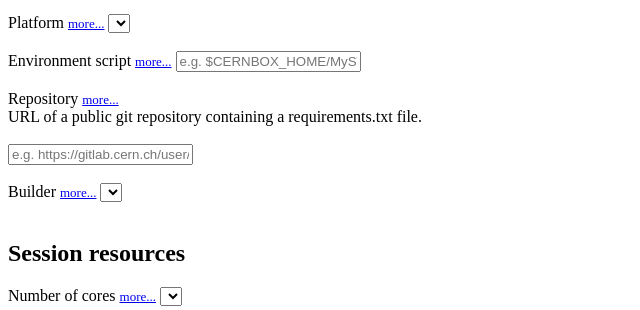
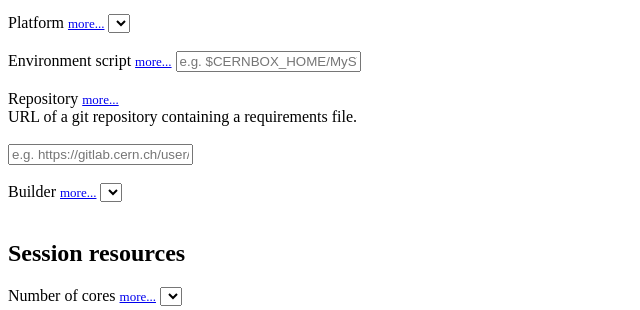
Before and after one commit to swan-cern/jupyterhub-extensions, a Python web app: template SwanSpawner/swanspawner/templates/options_form_template.html in a window 1280 px wide, after a click on "more...". Shown: the part 188-498 px from the top of the page, without its empty margins (0-640 px from the left). Run offline with Jinja, Linux system fonts and the light colour scheme; the template is opened without the code that fills it: most values are stand-ins (such as "Sample title", 1, 10 or a date in 2020); lists and menus that the app fills with data are empty.

Commit message:
swanspawner: Change repo description

```diff
--- a/SwanSpawner/swanspawner/templates/options_form_template.html
+++ b/SwanSpawner/swanspawner/templates/options_form_template.html
@@ -592,7 +592,7 @@
             <label for="repositoryOption">Repository
                 <a href="#" onclick="toggleVisibility('repositoryDetails');"><span class='nbs'>more...</span></a>
                 <div style="display:none;" id="repositoryDetails">
-                    <span class='nb'>URL of a public git repository containing a requirements.txt file.</span>
+                    <span class='nb'>URL of a git repository containing a requirements file.</span>
                 </div>
             </label>
             <br>
```
